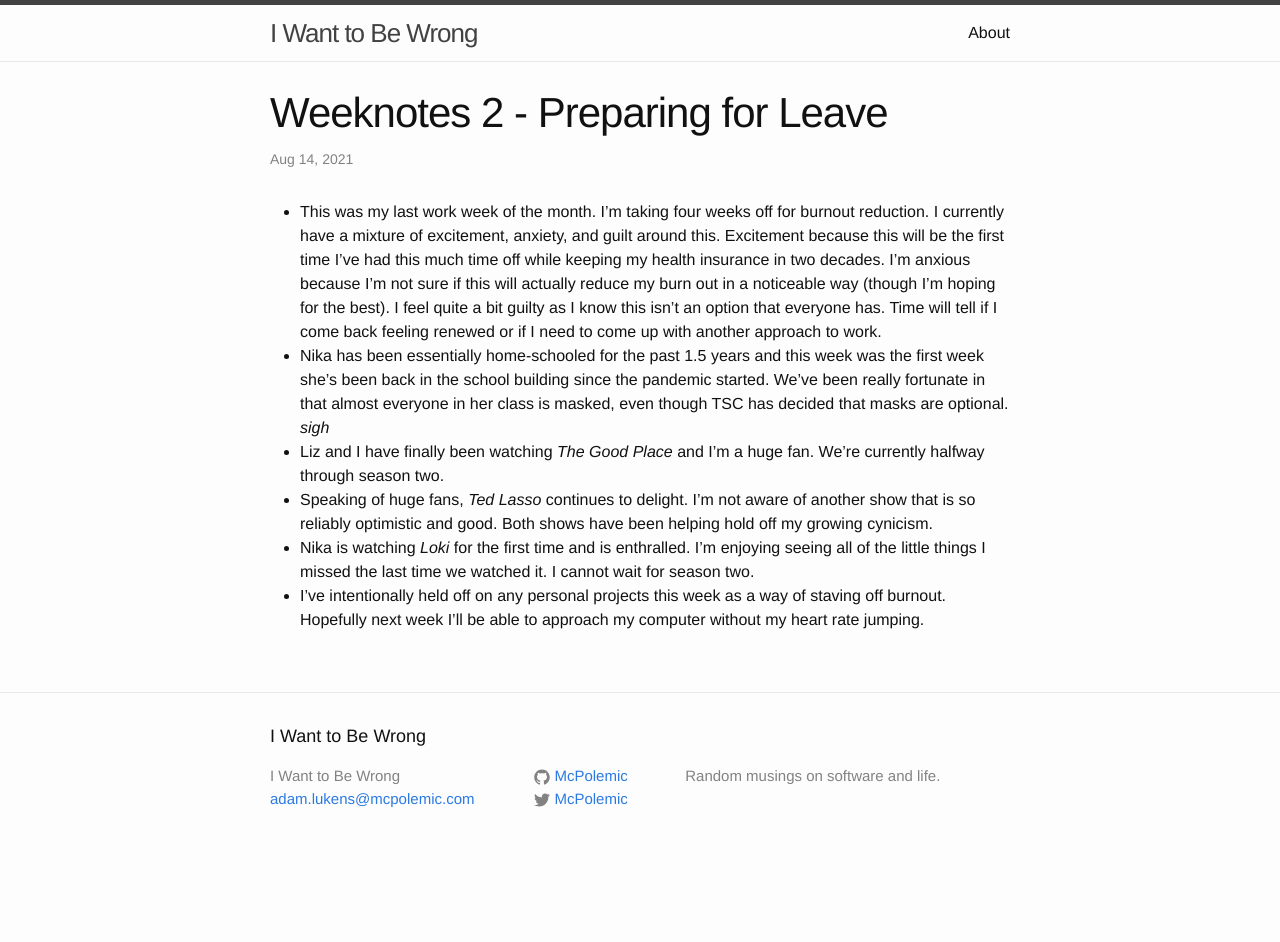
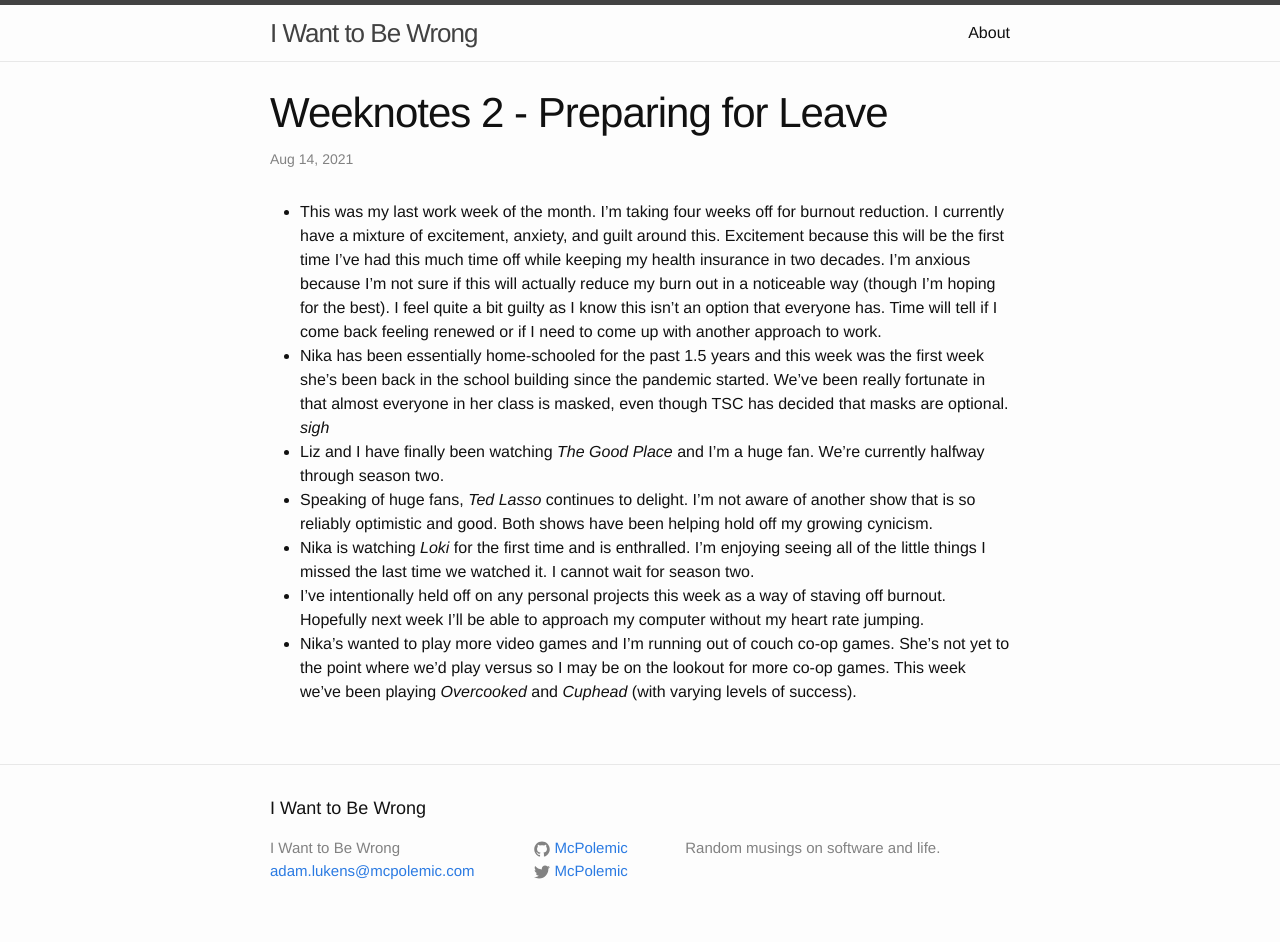
Before and after one commit to McPolemic/McPolemic.github.io, a Jekyll site: the page built from _posts/2021-08-14-weeknotes-2.md, in a window 1280 px wide. Built offline with Jekyll 4.4.1, drawn with Linux system fonts in a browser that asks for light colours; before the commit the page ends 900 px from its top, so only the background shows below that.

Commit message:
One more bulletpoint

```diff
--- a/_posts/2021-08-14-weeknotes-2.md
+++ b/_posts/2021-08-14-weeknotes-2.md
@@ -26,3 +26,7 @@
 * I've intentionally held off on any personal projects this week as a way of
   staving off burnout. Hopefully next week I'll be able to approach my computer
   without my heart rate jumping.
+* Nika's wanted to play more video games and I'm running out of couch co-op
+  games. She's not yet to the point where we'd play versus so I may be on the
+  lookout for more co-op games. This week we've been playing *Overcooked* and
+  *Cuphead* (with varying levels of success).
```
